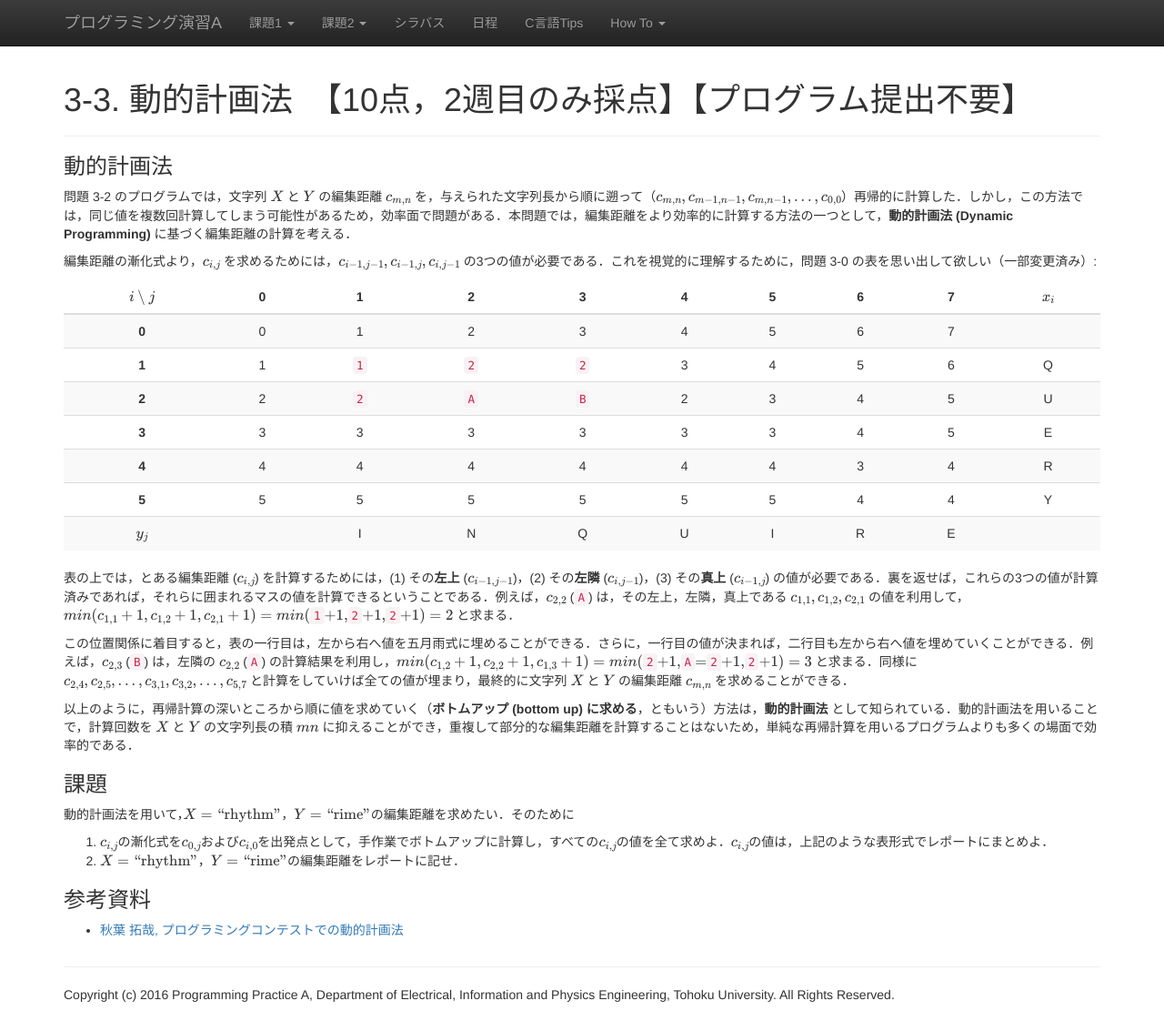
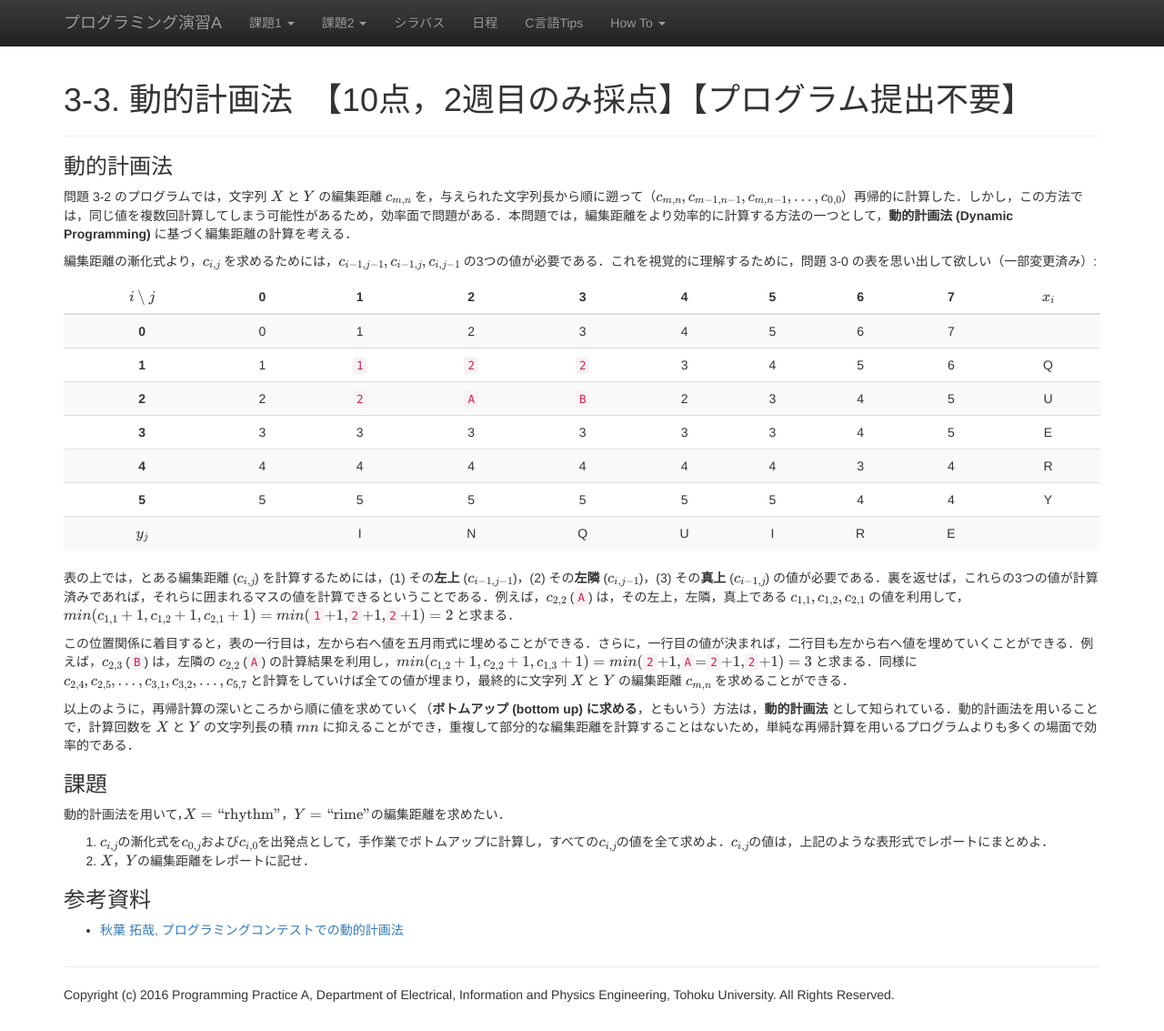
Before and after one commit to ecei-tohoku/ppa-public, a Jekyll site: the page built from kadai3tmp/p33.md, in a window 1280 px wide and 1133 px high. Shown: the whole window at 91% size. Built offline with Jekyll 4.4.1, drawn with Linux system fonts in a browser that asks for light colours; nearby versions of some CDN libraries; formulas are drawn with MathJax 3.

Commit message:
Update p33.md

```diff
--- a/kadai3tmp/p33.md
+++ b/kadai3tmp/p33.md
@@ -29,10 +29,10 @@
 
 ### 課題
 
-動的計画法を用いて，$X = \mbox{"rhythm"}$，$Y = \mbox{"rime"}$の編集距離を求めたい．そのために
+動的計画法を用いて，$X = \mbox{"rhythm"}$，$Y = \mbox{"rime"}$の編集距離を求めたい．
 
 1. $c_{i,j}$の漸化式を$c_{0,j}$および$c_{i,0}$を出発点として，手作業でボトムアップに計算し，すべての$c_{i,j}$の値を全て求めよ．$c_{i,j}$の値は，上記のような表形式でレポートにまとめよ．
-2. $X = \mbox{"rhythm"}$，$Y = \mbox{"rime"}$の編集距離をレポートに記せ．
+2. $X$，$Y$の編集距離をレポートに記せ．
 
 
 ### 参考資料
```
